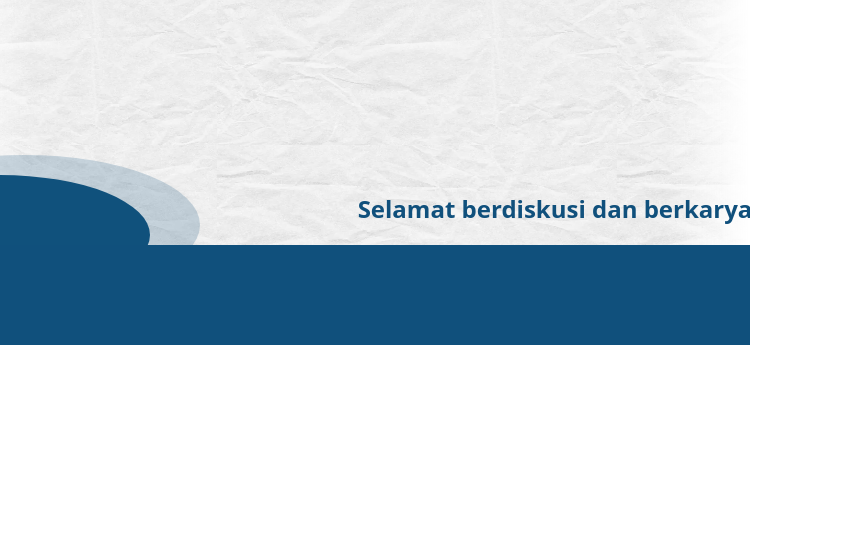
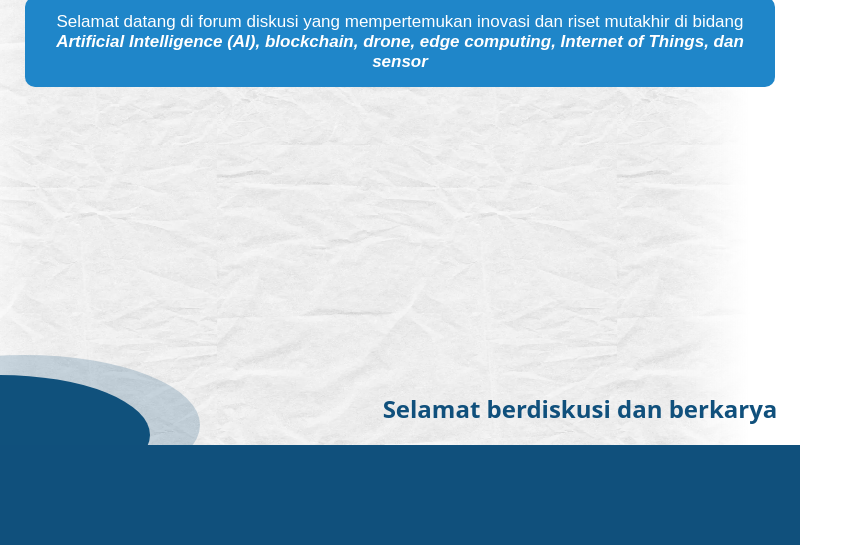
Before and after one commit to makerindo-repository/kios-k, a plain HTML site: page index.html in a window 1280 px wide. Shown: the part 605-1150 px from the top of the page, without its empty margins (0-863 px from the left). Before the commit the page ends 950 px from the top, so only its background shows below. Drawn offline with Linux system fonts and the light colour scheme.

Commit message:
resizing #1

```diff
--- a/index.css
+++ b/index.css
@@ -5,8 +5,8 @@
 
 /*Frame*/
 .frame {
-  width: 750px;
-  height: 950px;
+  width: 800px;
+  height: 1150px;
   position: relative;
   overflow: hidden;
 }
@@ -14,7 +14,7 @@
 /*Background*/
 .bg {
   width: 800px;
-  height: 950px;
+  height: 1150px;
   position: absolute;
   inset: -50px;
   background-image: url("assets/elements/bg.webp");
```
